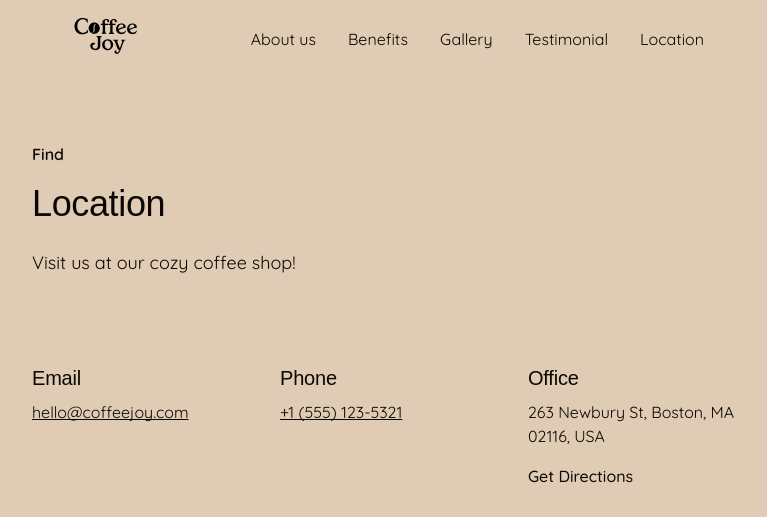
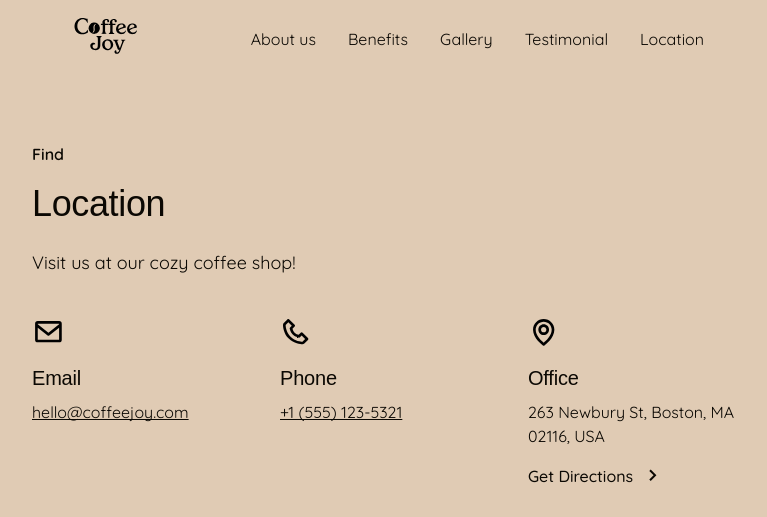
Before and after one commit to luxqxqm/Team-Project, a plain HTML site: page index.html in a window 1280 px wide. Shown: the top 517 px of the page, without its empty margins (256-1023 px from the left). Drawn offline with nearby package versions, Linux system fonts and the light colour scheme; a web font is replaced by a local one.

Commit message:
Deploying to gh-pages from @ luxqxqm/Team-Project@e26efd3923e9e2ec774114cd39c6351e781ad020 🚀

```diff
--- a/index.html
+++ b/index.html
@@ -108,7 +108,7 @@
                     <li class="location-contact-item">
                         <div class="location-icon">
                             <svg class="location-icon-email" width="27" height="22">
-                                <use href="../img/sprite.svg#icon-email"/>
+                                <use href="/Team-Project/assets/sprite-BsAS_hkE.svg#icon-email"/>
                             </svg>
                         </div>
                         <h3 class="location-title">Email</h3>
@@ -118,7 +118,7 @@
                     <li class="location-contact-item">
                         <div class="location-icon">
                             <svg class="location-icon-phone" width="26" height="26">
-                                <use href="../img/sprite.svg#icon-phone"/>
+                                <use href="/Team-Project/assets/sprite-BsAS_hkE.svg#icon-phone"/>
                             </svg>
                         </div>
                         <h3 class="location-title">Phone</h3>
@@ -128,7 +128,7 @@
                     <li class="location-contact-item">
                         <div class="location-icon">
                             <svg class="location-icon-map" width="22" height="27">
-                                <use href="../img/sprite.svg#icon-office"/>
+                                <use href="/Team-Project/assets/sprite-BsAS_hkE.svg#icon-office"/>
                             </svg>
                         </div>
                         <h3 class="location-title">Office</h3>
@@ -137,7 +137,7 @@
                             <button type="button" class="location-btn">
                                 <a href="https://maps.app.goo.gl/oCggw9bWw9SAXiRn7" class="location-link" target="_blank">Get Directions</a>
                                 <svg class="location-icon-button" width="8" height="12">
-                                    <use href="../img/sprite.svg#icon-chevron"/>
+                                    <use href="/Team-Project/assets/sprite-BsAS_hkE.svg#icon-chevron"/>
                                 </svg>
                             </button>
                         </div>
```
